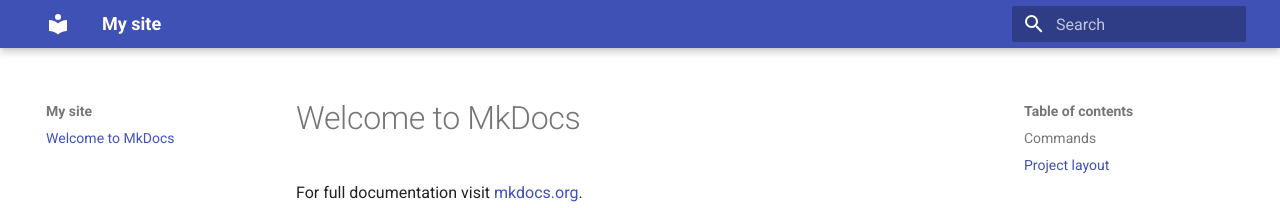
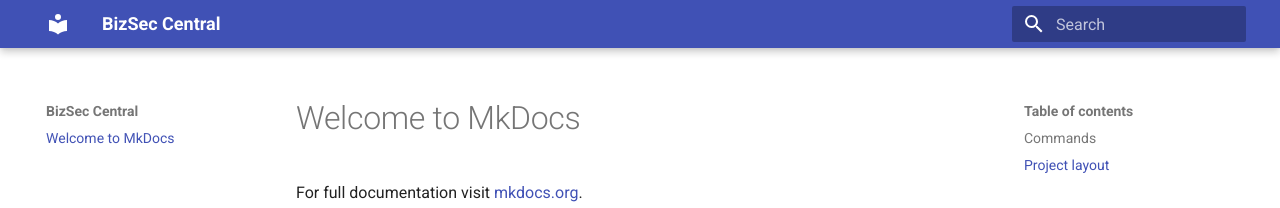
Before and after one commit to BizSec/bizsec.biz, an MkDocs documentation site: the page built from docs/index.md, in a window 1280 px wide. Shown: the top 208 px of the page. Built offline with MkDocs 1.6.1 and Material for MkDocs 9.7.7, drawn with Linux system fonts in a browser that asks for light colours.

Commit message:
custom config

```diff
--- a/mkdocs.yml
+++ b/mkdocs.yml
@@ -1,4 +1,4 @@
-site_name: My site
-site_url: https://mydomain.org/mysite
+site_name: BizSec Central
+site_url: https://bizsec.biz
 theme:
     name: material
```
